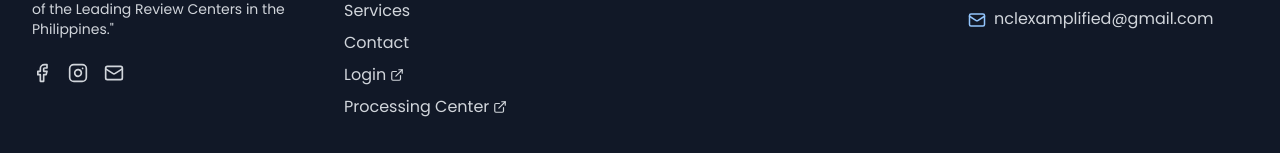
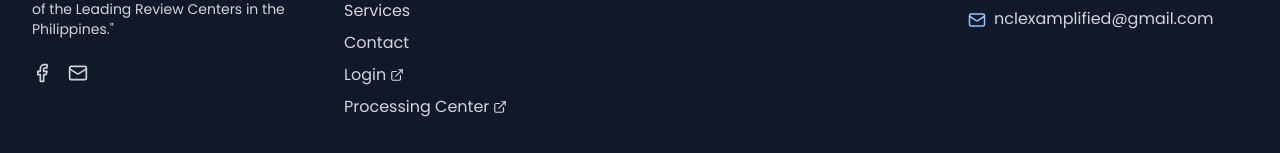
Before and after one commit to ITDepartment1602/nclexamplified, a React (Vite) app: page / in a window 1280 px wide. Shown: the part 5068-5221 px from the top of the page. Built offline with nearby package versions, Linux system fonts and the light colour scheme.

Commit message:
Update Footer.tsx

```diff
--- a/src/components/layout/Footer.tsx
+++ b/src/components/layout/Footer.tsx
@@ -3,7 +3,6 @@ import React from "react";
 import { Link } from "react-router-dom";
 import {
   Facebook,
-  Instagram,
   Mail,
   MapPin,
   Phone,
@@ -41,12 +40,10 @@ const Footer: React.FC = () => {
               the Leading Review Centers in the Philippines."
             </p>
             <div className="flex space-x-4 pt-2">
-              <a href="https://facebook.com" className="text-gray-300 hover:text-blue-300 transition-colors">
+              <a href="https://www.facebook.com/NCLEX.Amplified.Official" className="text-gray-300 hover:text-blue-300 transition-colors">
                 <Facebook size={20} />
               </a>
-              <a href="https://instagram.com" className="text-gray-300 hover:text-blue-300 transition-colors">
-                <Instagram size={20} />
-              </a>
+
               <a href="mailto:nclexamplified@gmail.com" className="text-gray-300 hover:text-blue-300 transition-colors">
                 <Mail size={20} />
               </a>
```
